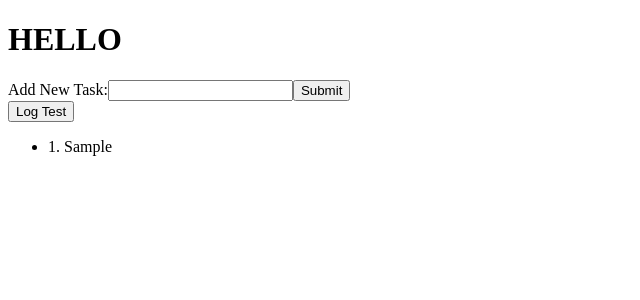
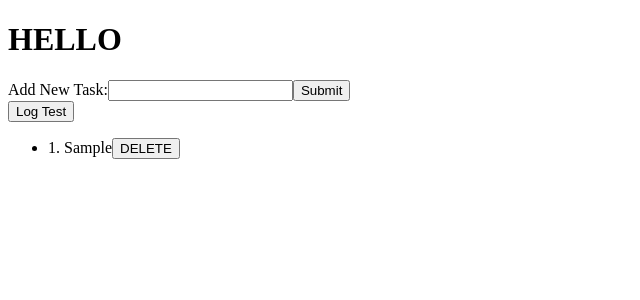
Before and after one commit to rygho90/react-practice-2, a React (Create React App) app: page / in a window 1280 px wide. Both pictures are taken after typing "Sample" into the empty fields and a click on the input "Submit". Shown: the top 300 px of the page, without its empty margins (0-640 px from the left). Built offline with nearby package versions, Linux system fonts and the light colour scheme.

Commit message:
Pass handleDelete function down to Overview component

```diff
--- a/src/App.js
+++ b/src/App.js
@@ -15,6 +15,7 @@ class App extends Component {
     this.handleChange = this.handleChange.bind(this);
     this.handleSubmit = this.handleSubmit.bind(this);
     this.logStuff = this.logStuff.bind(this);
+    this.handleDelete = this.handleDelete.bind(this);
   }
 
   handleChange(e) {
@@ -37,6 +38,10 @@ class App extends Component {
     console.log(this.state.tasks);
   }
 
+  handleDelete(e) {
+    console.log(e.target.parentNode);
+  }
+
   render() {
     const { text, tasks, amount } = this.state;
 
@@ -51,7 +56,7 @@ class App extends Component {
           <input type="submit" value="Submit" />
         </form>
         <button onClick={this.logStuff}>Log Test</button>
-        <Overview tasks={tasks} amount={amount}/>
+        <Overview tasks={tasks} amount={amount} handleDelete={this.handleDelete} />
       </div>
     );
   }
--- a/src/components/Overview.js
+++ b/src/components/Overview.js
@@ -6,7 +6,7 @@ class Overview extends Component {
   }
 
   render() {
-    const { tasks, amount } = this.props;
+    const { tasks, amount, handleDelete } = this.props;
     let currNum = amount - amount;
     const listItems = tasks.map((task) => {
       currNum += 1;
@@ -14,6 +14,7 @@ class Overview extends Component {
         <li key={task.key}>
           {currNum}.&nbsp;
           {task.text}
+          <button onClick={handleDelete}>DELETE</button>
         </li>
       );
     });
```
